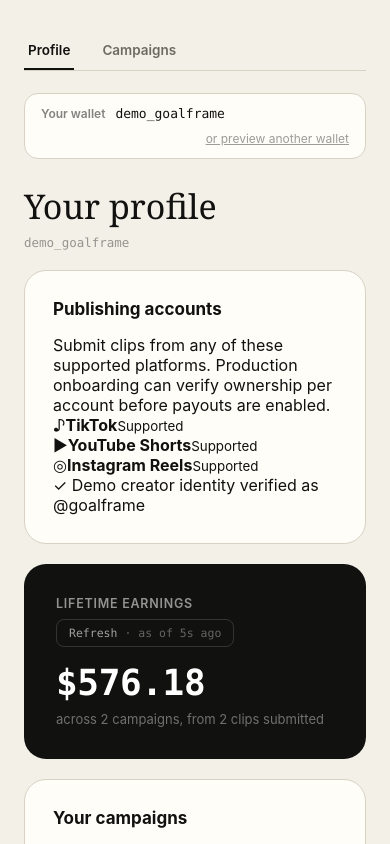
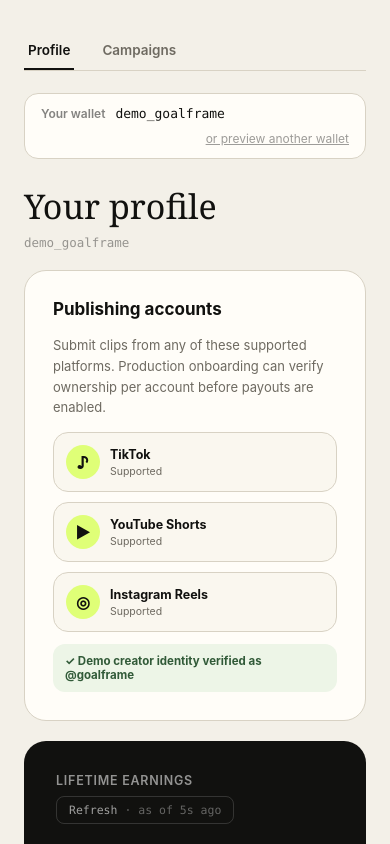
Before and after one commit to dondo511/testlp, a Next.js app in the folder clipstream-app/: page /clipper/profile in a window 390 px wide. Shown: the top 844 px of the page. Built offline with nearby package versions, Linux system fonts and the light colour scheme.

Commit message:
Style multi-platform publishing account cards

```diff
--- a/clipstream-app/app/clipper/profile/page.module.css
+++ b/clipstream-app/app/clipper/profile/page.module.css
@@ -352,3 +352,5 @@
   color: #9a3427;
   text-decoration: underline;
 }
+
+.socialIntro{font-size:13px;line-height:1.6;color:var(--muted);margin:0 0 14px}.socialGrid{display:grid;grid-template-columns:repeat(3,1fr);gap:10px}.socialChip{display:grid;grid-template-columns:34px 1fr;grid-template-rows:auto auto;column-gap:10px;align-items:center;border:1px solid var(--line);background:#faf7ef;border-radius:15px;padding:12px}.socialChip>span{grid-row:1/3;width:34px;height:34px;border-radius:50%;display:grid;place-items:center;background:var(--lime);font-weight:900}.socialChip strong{font-size:12.5px;color:var(--ink)}.socialChip small{font-size:10.5px;color:var(--muted)}.demoVerified{margin-top:12px;padding:10px 12px;border-radius:12px;background:#edf5e7;color:#315a38;font-size:11.5px;font-weight:700}@media(max-width:700px){.socialGrid{grid-template-columns:1fr}}
```
